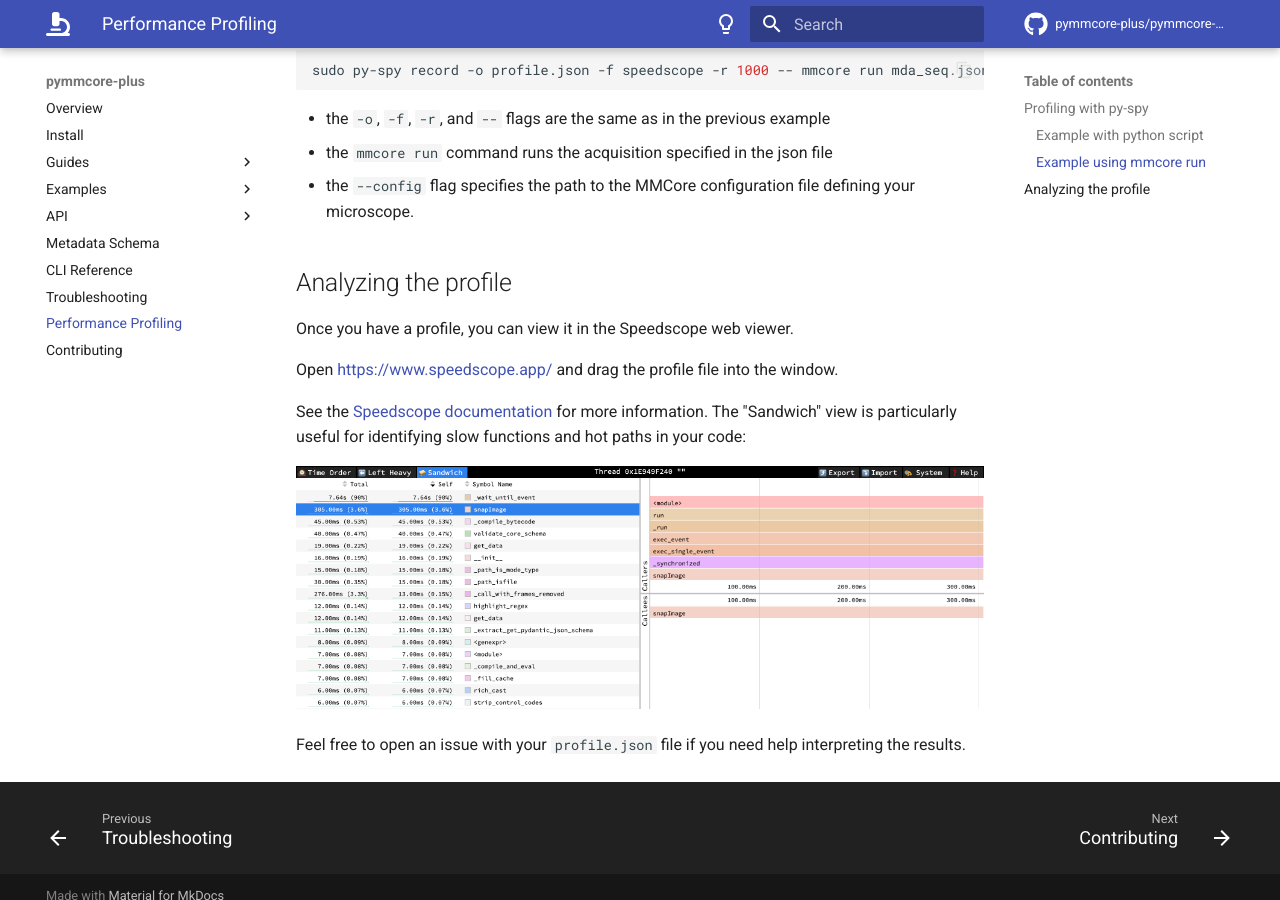
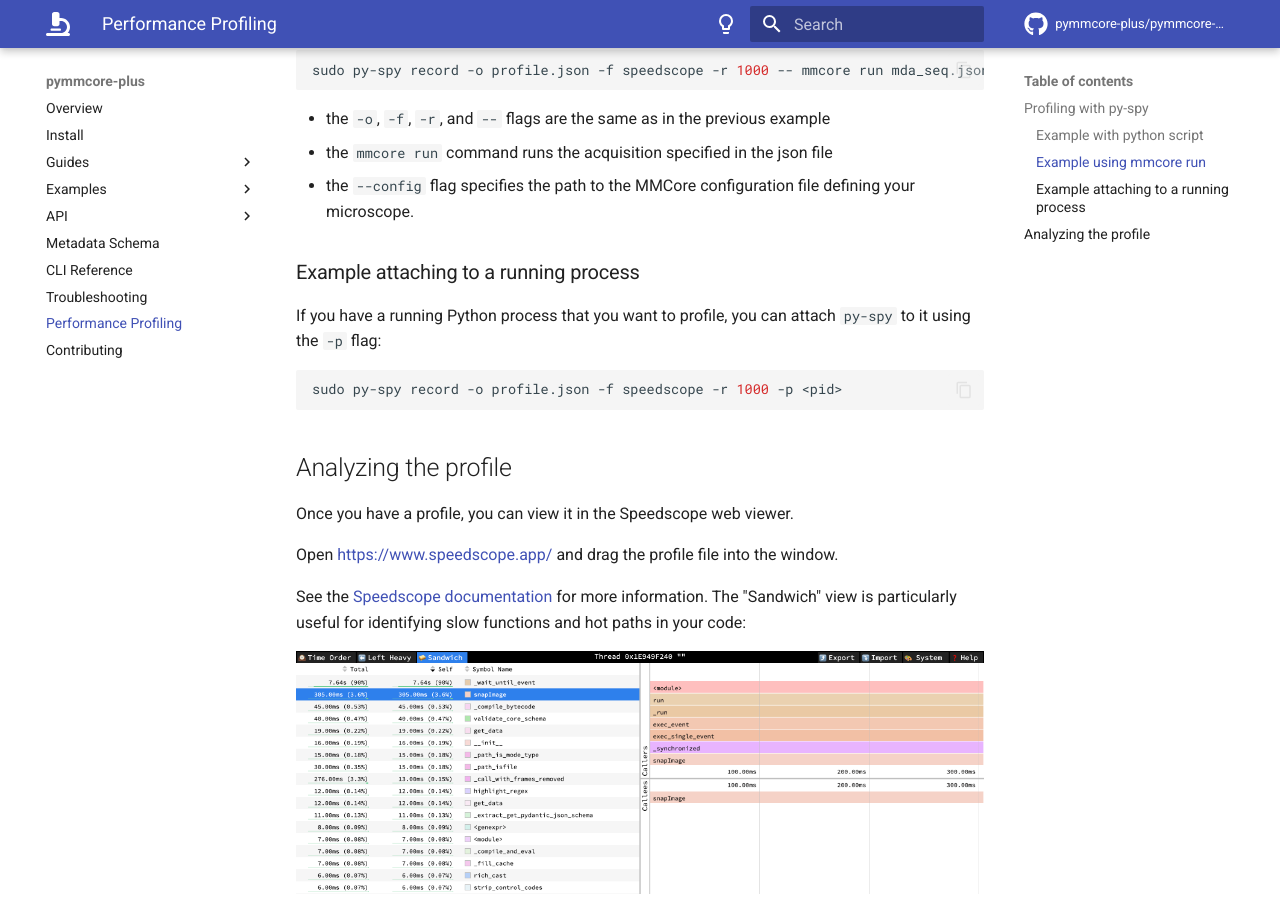
Before and after one commit to pymmcore-plus/pymmcore-plus, an MkDocs documentation site: the page built from docs/profiling.md, in a window 1280 px wide and 900 px high, scrolled down 1464 px. Built offline with MkDocs 1.6.1 and Material for MkDocs 9.7.7, drawn with Linux system fonts in a browser that asks for light colours; comment, search, counter and statistics services are not loaded.

Commit message:
attach to profile

````diff
--- a/docs/profiling.md
+++ b/docs/profiling.md
@@ -69,6 +69,15 @@ sudo py-spy record -o profile.json -f speedscope -r 1000 -- mmcore run mda_seq.j
 - the `mmcore run` command runs the acquisition specified in the json file
 - the `--config` flag specifies the path to the MMCore configuration file defining your microscope.
 
+### Example attaching to a running process
+
+If you have a running Python process that you want to profile, you can attach
+`py-spy` to it using the `-p` flag:
+
+```sh
+sudo py-spy record -o profile.json -f speedscope -r 1000 -p <pid>
+```
+
 ## Analyzing the profile
 
 Once you have a profile, you can view it in the Speedscope web viewer.
````
